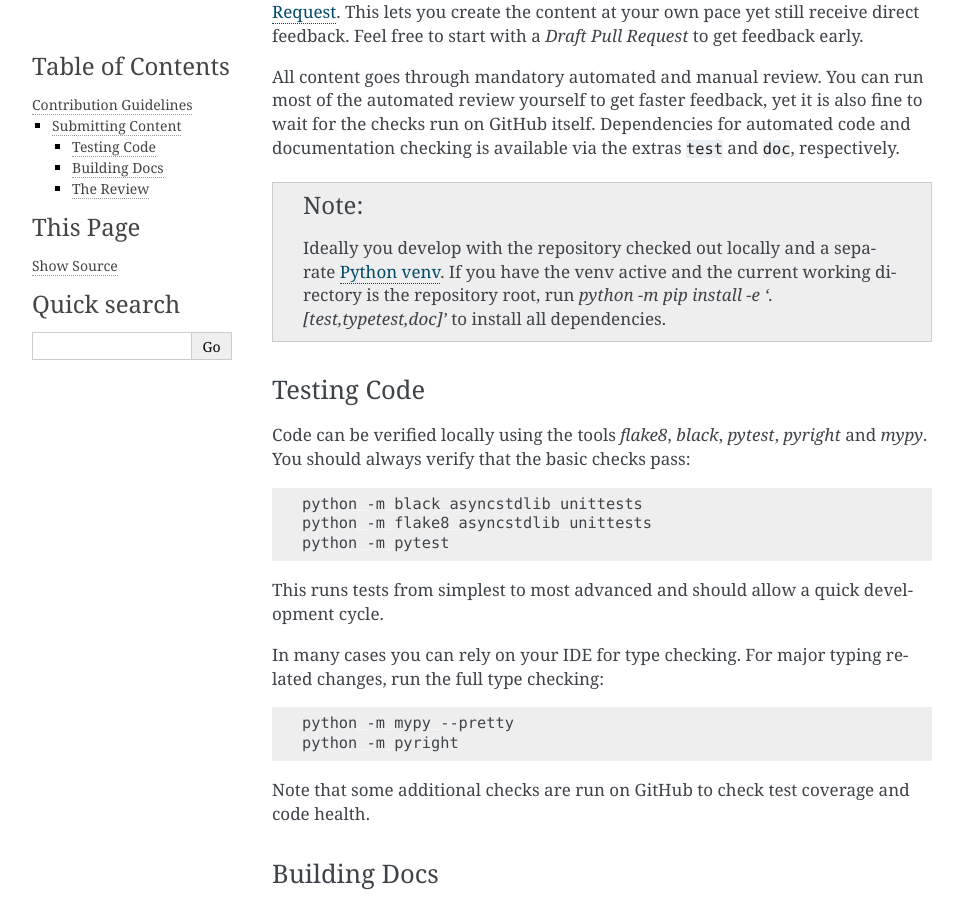
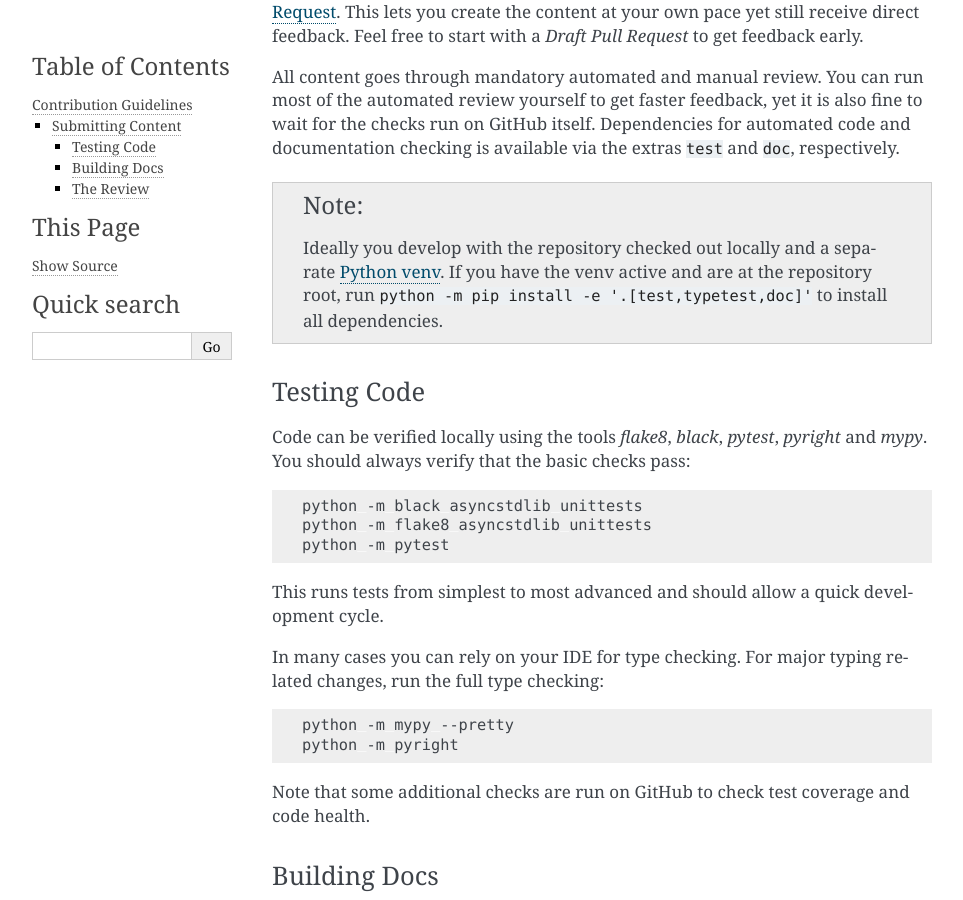
Before and after one commit to maxfischer2781/asyncstdlib, a Sphinx documentation site: the page built from docs/source/contributing.rst, in a window 1280 px wide and 900 px high, scrolled down 449 px. Shown: the whole window, without its empty margins (148-1111 px from the left). Built offline with Sphinx 7.4.7, drawn with Linux system fonts in a browser that asks for light colours; formulas are drawn with MathJax 3.

Commit message:
code formatting

```diff
--- a/docs/source/contributing.rst
+++ b/docs/source/contributing.rst
@@ -33,8 +33,8 @@ the extras ``test`` and ``doc``, respectively.
 .. note::
 
     Ideally you develop with the repository checked out locally and a separate `Python venv`_.
-    If you have the venv active and the current working directory is the repository root,
-    run `python -m pip install -e '.[test,typetest,doc]'` to install all dependencies.
+    If you have the venv active and are at the repository root,
+    run ``python -m pip install -e '.[test,typetest,doc]'`` to install all dependencies.
 
 .. _`GitHub Fork and Pull Request`: https://guides.github.com/activities/forking/
 .. _`Python venv`: https://docs.python.org/3/library/venv.html
```
